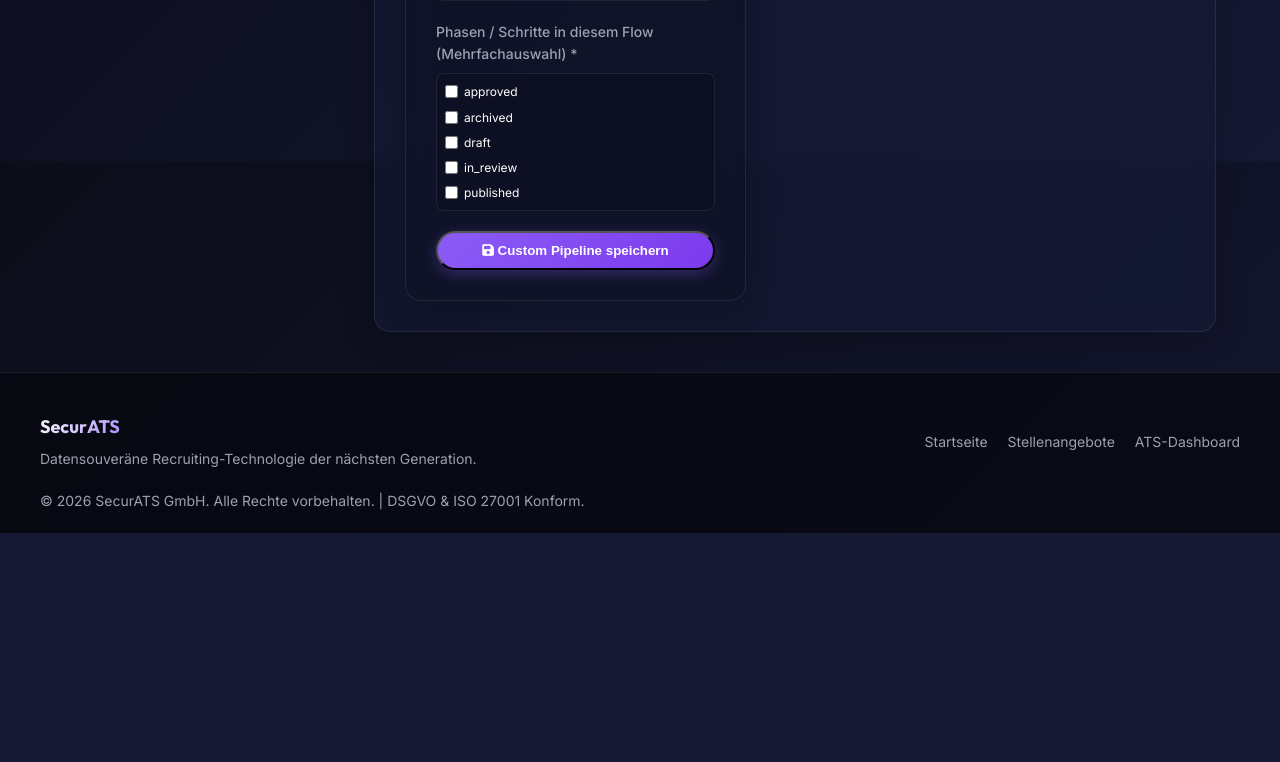
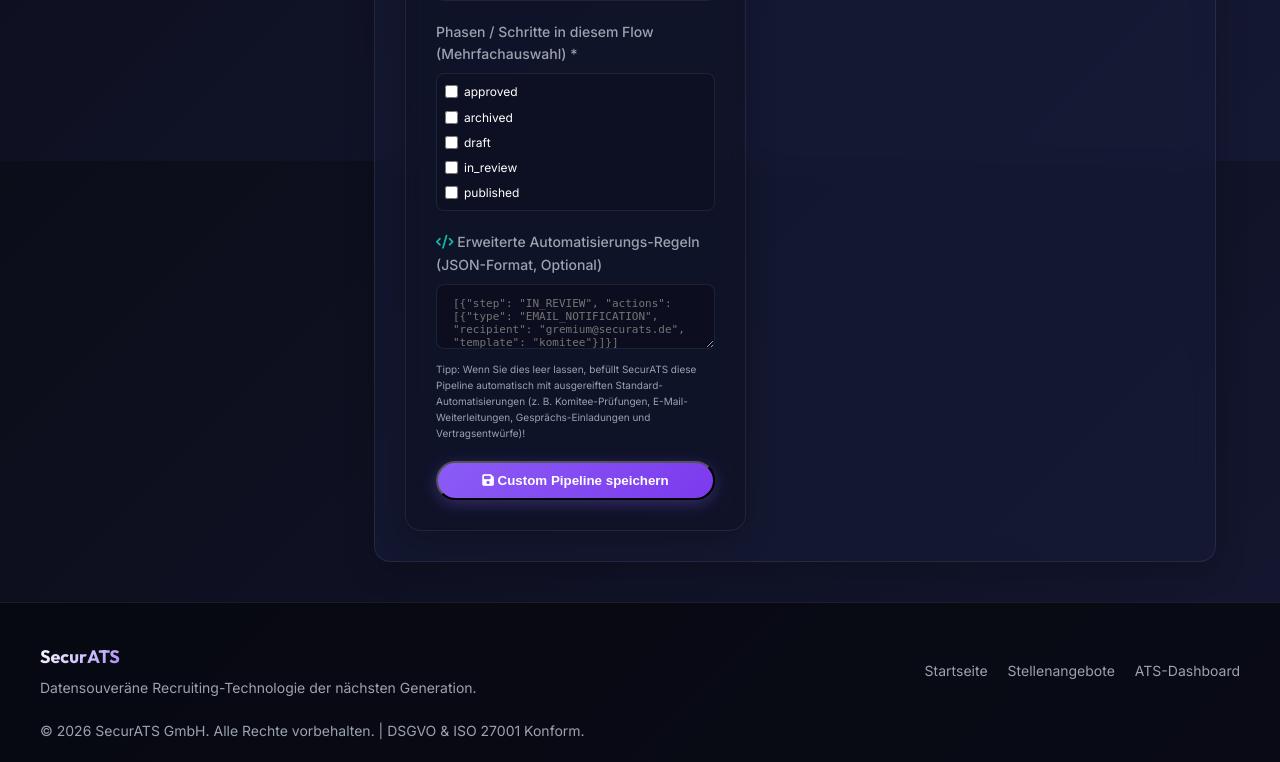
Before and after one commit to lusoluc/ATS, a Django app: page /recruiter/dashboard/ in a window 1280 px wide, after a click on "Prozess Flow Manager". Shown: the part 1439-2201 px from the top of the page. Before the commit the page ends 1972 px from the top, so only its background shows below. Run offline with Django 5.2, Linux system fonts and the light colour scheme; data comes from the database, SQL or seed files in the repository; data that the repository does not hold is empty.

Commit message:
Implement Specialized Pipeline Automation Engine (AppWorkflowDef actions: emails, committees, interviews, contracts)

```diff
--- a/ats/views.py
+++ b/ats/views.py
@@ -636,6 +636,102 @@ def dashboard(request):
     return render(request, 'dashboard.html', context)
 
 
+def get_matching_workflow(app):
+    """Finds the most specific AppWorkflowDef for this application's job, location, department or category."""
+    # 1. Check Job Posting specificity
+    wf = AppWorkflowDef.objects.filter(jobIdsJson__contains=str(app.jobPosting.id)).first()
+    if wf:
+        return wf
+
+    # 2. Check Location specificity
+    if app.jobPosting.location:
+        wf = AppWorkflowDef.objects.filter(locationIdsJson__contains=str(app.jobPosting.location.id)).first()
+        if wf:
+            return wf
+
+    # 3. Check Category (Job Family) specificity
+    if app.jobPosting.jobFamily:
+        wf = AppWorkflowDef.objects.filter(categoryIdsJson__contains=str(app.jobPosting.jobFamily.id)).first()
+        if wf:
+            return wf
+
+    # 4. Check Facility specificity
+    if app.jobPosting.facility:
+        wf = AppWorkflowDef.objects.filter(facility=app.jobPosting.facility).first()
+        if wf:
+            return wf
+
+    # 5. Global Fallback
+    return AppWorkflowDef.objects.first()
+
+
+def execute_workflow_actions(app, actions):
+    """Executes a list of automated actions for an application at a specific step in parallel."""
+    for action in actions:
+        action_type = action.get('type')
+
+        if action_type == 'EMAIL_NOTIFICATION':
+            recipient = action.get('recipient')
+            template_name = action.get('template')
+
+            # Simulate email dispatch
+            AuditLog.objects.create(
+                action="AUTOMATION_EMAIL",
+                applicationId=str(app.id),
+                metadataJson=json.dumps({
+                    "recipient": recipient,
+                    "template": template_name,
+                    "subject": f"Bewerberweiterleitung: {app.applicant.firstName} {app.applicant.lastName}",
+                    "status": "SENT"
+                })
+            )
+
+        elif action_type == 'APPROVAL_COMMITTEE':
+            # Create a mock approval ticket for decision committee
+            AuditLog.objects.create(
+                action="AUTOMATION_COMMITTEE_SUBMIT",
+                applicationId=str(app.id),
+                metadataJson=json.dumps({
+                    "message": f"Bewerbung von {app.applicant.firstName} {app.applicant.lastName} an Gremium weitergeleitet.",
+                    "committee_roles": action.get('roles', ['DEPT_HEAD'])
+                })
+            )
+
+        elif action_type == 'AUTO_INVITE_INTERVIEW':
+            # Auto-schedule or trigger auto-invitation
+            AuditLog.objects.create(
+                action="AUTOMATION_INTERVIEW_INVITE",
+                applicationId=str(app.id),
+                metadataJson=json.dumps({
+                    "message": "Automatisierte Gesprächseinladung per E-Mail versendet.",
+                    "meeting_link": "https://meet.google.com/securats-auto-invite"
+                })
+            )
+
+        elif action_type == 'SEND_CONTRACT':
+            # Auto-trigger contract dispatch
+            AuditLog.objects.create(
+                action="AUTOMATION_CONTRACT_DISPATCH",
+                applicationId=str(app.id),
+                metadataJson=json.dumps({
+                    "message": "Arbeitsvertragsentwurf reaktiv generiert und per DocuSign/E-Mail übermittelt.",
+                    "document_template": action.get('contract_template', 'Standard_DE_2026')
+                })
+            )
+
+        elif action_type == 'TRIGGER_PROCESS':
+            # Simultaneously trigger other processes
+            processes = action.get('processes', ['BACKGROUND_CHECK'])
+            AuditLog.objects.create(
+                action="AUTOMATION_TRIGGER_PARALLEL",
+                applicationId=str(app.id),
+                metadataJson=json.dumps({
+                    "triggered_processes": processes,
+                    "status": "INITIATED"
+                })
+            )
+
+
 @csrf_exempt
 def update_status(request, app_id):
     """API view to update an application's status (for drag-and-drop or status changes)."""
@@ -655,6 +751,26 @@ def update_status(request, app_id):
                 applicationId=str(app.id),
                 metadataJson=json.dumps({"oldStatus": old_status, "newStatus": new_status})
             )
+
+            # Run Automated Workflow Actions in parallel!
+            wf = get_matching_workflow(app)
+            if wf and wf.stepsJson:
+                try:
+                    steps = json.loads(wf.stepsJson)
+                    for step in steps:
+                        step_state = ""
+                        step_actions = []
+                        if isinstance(step, dict):
+                            step_state = step.get('state', '').upper()
+                            step_actions = step.get('actions', [])
+                        elif isinstance(step, str):
+                            step_state = step.upper()
+
+                        # If this step matches the new status, execute the actions!
+                        if step_state == new_status:
+                            execute_workflow_actions(app, step_actions)
+                except Exception as e:
+                    pass
 
             # Handle automatic responses/rejection reasons if needed
             if new_status == 'REJECTED':
@@ -1186,6 +1302,51 @@ def save_app_workflow(request):
         category_ids = request.POST.getlist('categories')
         job_ids = request.POST.getlist('jobs')
         steps = request.POST.getlist('steps')
+        custom_actions_raw = request.POST.get('custom_actions_json', '').strip()
+
+        custom_actions = []
+        if custom_actions_raw:
+            try:
+                custom_actions = json.loads(custom_actions_raw)
+            except Exception:
+                custom_actions = []
+
+        # Construct structured step objects containing automation actions
+        structured_steps = []
+        for step in steps:
+            step_actions = []
+            # Check if there is an explicit override in custom_actions
+            for item in custom_actions:
+                if isinstance(item, dict) and item.get('step', '').upper() == step.upper():
+                    step_actions = item.get('actions', [])
+                    break
+
+            # If no override, generate rich default automation presets!
+            if not step_actions:
+                if step.upper() == 'IN_REVIEW':
+                    step_actions = [
+                        {"type": "EMAIL_NOTIFICATION", "recipient": "komitee@securats.de", "template": "Gremiums-Prüfung"},
+                        {"type": "APPROVAL_COMMITTEE", "roles": ["DEPT_HEAD", "HR_LEAD"]}
+                    ]
+                elif step.upper() == 'INVITED':
+                    step_actions = [
+                        {"type": "AUTO_INVITE_INTERVIEW"},
+                        {"type": "TRIGGER_PROCESS", "processes": ["CALENDAR_SYNC", "ZOOM_ROOM_CREATE"]}
+                    ]
+                elif step.upper() == 'REJECTED':
+                    step_actions = [
+                        {"type": "EMAIL_NOTIFICATION", "recipient": "applicant", "template": "Absage"}
+                    ]
+                elif step.upper() == 'APPROVED' or step.upper() == 'NEW':
+                    step_actions = [
+                        {"type": "SEND_CONTRACT", "contract_template": "Standard_DE_2026"}
+                    ]
+
+            structured_steps.append({
+                "name": step,
+                "state": step.upper(),
+                "actions": step_actions
+            })
 
         with transaction.atomic():
             facility = Facility.objects.filter(id=facility_id).first() if facility_id else None
@@ -1197,7 +1358,7 @@ def save_app_workflow(request):
                 wf.locationIdsJson = json.dumps(location_ids)
                 wf.categoryIdsJson = json.dumps(category_ids)
                 wf.jobIdsJson = json.dumps(job_ids)
-                wf.stepsJson = json.dumps(steps)
+                wf.stepsJson = json.dumps(structured_steps)
                 wf.save()
                 action = "UPDATE_APP_WORKFLOW"
             else:
@@ -1207,7 +1368,7 @@ def save_app_workflow(request):
                     locationIdsJson=json.dumps(location_ids),
                     categoryIdsJson=json.dumps(category_ids),
                     jobIdsJson=json.dumps(job_ids),
-                    stepsJson=json.dumps(steps)
+                    stepsJson=json.dumps(structured_steps)
                 )
                 action = "CREATE_APP_WORKFLOW"
 
--- a/templates/dashboard.html
+++ b/templates/dashboard.html
@@ -632,6 +632,14 @@
                                     </label>
                                 {% endfor %}
                             </div>
+                        </div>
+
+                        <div class="form-group" style="margin-top: 16px;">
+                            <label class="form-label" for="app-workflow-custom-json">
+                                <i class="fa-solid fa-code" style="color: var(--accent);"></i> Erweiterte Automatisierungs-Regeln (JSON-Format, Optional)
+                            </label>
+                            <textarea name="custom_actions_json" id="app-workflow-custom-json" class="form-textarea" rows="3" placeholder='[{"step": "IN_REVIEW", "actions": [{"type": "EMAIL_NOTIFICATION", "recipient": "gremium@securats.de", "template": "komitee"}]}]' style="font-family: monospace; font-size: 11px;"></textarea>
+                            <div style="font-size: 10px; color: var(--text-muted); margin-top: 4px;">Tipp: Wenn Sie dies leer lassen, befüllt SecurATS diese Pipeline automatisch mit ausgereiften Standard-Automatisierungen (z. B. Komitee-Prüfungen, E-Mail-Weiterleitungen, Gesprächs-Einladungen und Vertragsentwürfe)!</div>
                         </div>
 
                         <button type="submit" class="btn-cta" style="width: 100%;">
@@ -1725,6 +1733,9 @@ MODALS & OVERLAYS
             }
         } catch(e) {}
 
+        // Set custom actions JSON value
+        document.getElementById('app-workflow-custom-json').value = stepsJson;
+
         // Set title
         document.getElementById('app-workflow-form-title').innerText = 'Custom Pipeline bearbeiten';
     }
```
